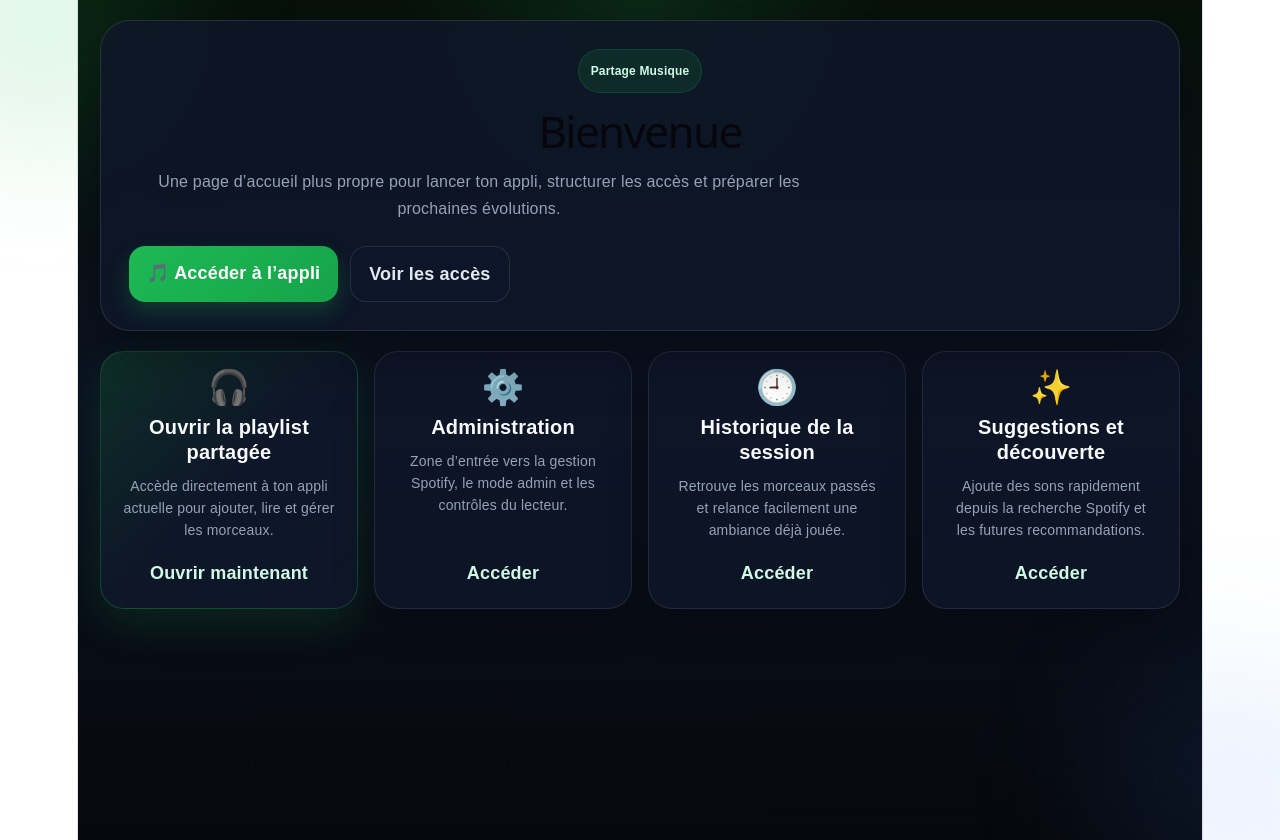
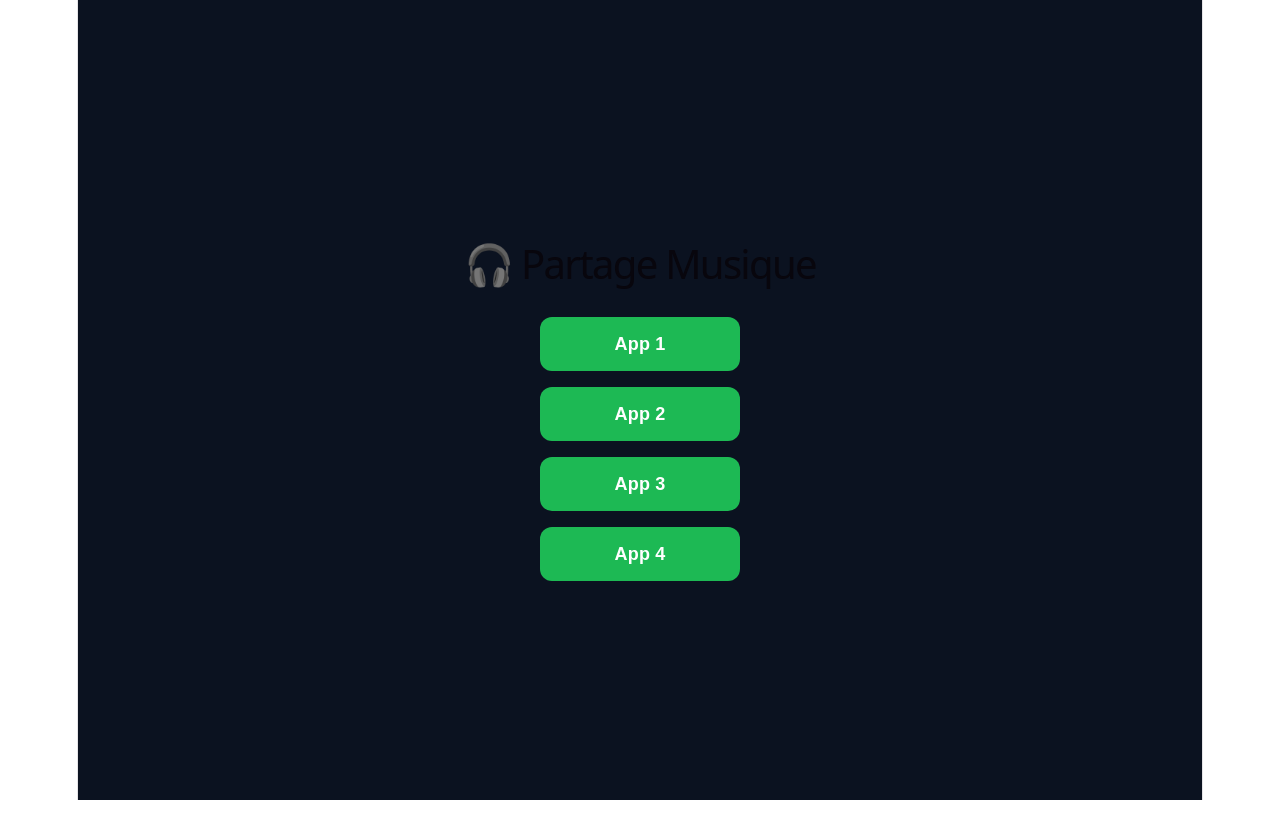
Before and after one commit to paulHourcade/partage-musique, a React (Vite) app: page / in a window 1280 px wide. After the commit the page ends 800 px from the top, so only its background shows below. Built offline with nearby package versions, Linux system fonts and the light colour scheme.

Commit message:
Update Home.jsx

```diff
--- a/src/Home.jsx
+++ b/src/Home.jsx
@@ -1,79 +1,16 @@
 import { Link } from "react-router-dom";
 
 export default function Home() {
-  const cards = [
-    {
-      title: "Ouvrir la playlist partagée",
-      text: "Accède directement à ton appli actuelle pour ajouter, lire et gérer les morceaux.",
-      to: "/app",
-      kind: "primary",
-      emoji: "🎧",
-    },
-    {
-      title: "Administration",
-      text: "Zone d’entrée vers la gestion Spotify, le mode admin et les contrôles du lecteur.",
-      to: "/app",
-      kind: "secondary",
-      emoji: "⚙️",
-    },
-    {
-      title: "Historique de la session",
-      text: "Retrouve les morceaux passés et relance facilement une ambiance déjà jouée.",
-      to: "/app",
-      kind: "secondary",
-      emoji: "🕘",
-    },
-    {
-      title: "Suggestions et découverte",
-      text: "Ajoute des sons rapidement depuis la recherche Spotify et les futures recommandations.",
-      to: "/app",
-      kind: "secondary",
-      emoji: "✨",
-    },
-  ];
-
   return (
     <div style={styles.page}>
-      <div style={styles.glowTop} />
-      <div style={styles.glowBottom} />
+      <div style={styles.container}>
+        <h1 style={styles.title}>🎧 Partage Musique</h1>
 
-      <div style={styles.shell}>
-        <div style={styles.heroCard}>
-          <div style={styles.badge}>Partage Musique</div>
-          <h1 style={styles.title}>Bienvenue</h1>
-          <p style={styles.subtitle}>
-            Une page d’accueil plus propre pour lancer ton appli, structurer les accès
-            et préparer les prochaines évolutions.
-          </p>
-
-          <div style={styles.heroActions}>
-            <Link to="/app" style={{ ...styles.button, ...styles.primaryButton }}>
-              🎵 Accéder à l’appli
-            </Link>
-            <a href="#modules" style={{ ...styles.button, ...styles.secondaryButton }}>
-              Voir les accès
-            </a>
-          </div>
-        </div>
-
-        <div id="modules" style={styles.grid}>
-          {cards.map((card) => (
-            <Link
-              key={card.title}
-              to={card.to}
-              style={{
-                ...styles.moduleCard,
-                ...(card.kind === "primary" ? styles.moduleCardPrimary : {}),
-              }}
-            >
-              <div style={styles.moduleEmoji}>{card.emoji}</div>
-              <div style={styles.moduleTitle}>{card.title}</div>
-              <div style={styles.moduleText}>{card.text}</div>
-              <div style={styles.moduleAction}>
-                {card.kind === "primary" ? "Ouvrir maintenant" : "Accéder"}
-              </div>
-            </Link>
-          ))}
+        <div style={styles.buttons}>
+          <Link to="/app1" style={styles.button}>App 1</Link>
+          <Link to="/app2" style={styles.button}>App 2</Link>
+          <Link to="/app3" style={styles.button}>App 3</Link>
+          <Link to="/app4" style={styles.button}>App 4</Link>
         </div>
       </div>
     </div>
@@ -83,142 +20,33 @@ export default function Home() {
 const styles = {
   page: {
     minHeight: "100vh",
-    position: "relative",
-    overflow: "hidden",
-    padding: 20,
-    background:
-      "radial-gradient(circle at top, rgba(29,185,84,0.14), transparent 24%), linear-gradient(180deg, #07110a 0%, #0b1220 45%, #06080d 100%)",
+    display: "flex",
+    alignItems: "center",
+    justifyContent: "center",
+    background: "#0b1220",
     fontFamily: "Arial, sans-serif",
-    color: "#f8fafc",
+    color: "white",
   },
-  glowTop: {
-    position: "fixed",
-    top: -120,
-    left: -100,
-    width: 280,
-    height: 280,
-    borderRadius: "50%",
-    background: "rgba(29,185,84,0.12)",
-    filter: "blur(60px)",
-    pointerEvents: "none",
-  },
-  glowBottom: {
-    position: "fixed",
-    bottom: -120,
-    right: -80,
-    width: 260,
-    height: 260,
-    borderRadius: "50%",
-    background: "rgba(59,130,246,0.10)",
-    filter: "blur(70px)",
-    pointerEvents: "none",
-  },
-  shell: {
-    width: "100%",
-    maxWidth: 1080,
-    margin: "0 auto",
-    position: "relative",
-    zIndex: 1,
-  },
-  heroCard: {
-    borderRadius: 30,
-    padding: 28,
-    background: "rgba(15,23,42,0.82)",
-    border: "1px solid rgba(148,163,184,0.18)",
-    boxShadow: "0 20px 60px rgba(0,0,0,0.34)",
-    backdropFilter: "blur(10px)",
-    marginBottom: 20,
-  },
-  badge: {
-    display: "inline-flex",
-    padding: "8px 12px",
-    borderRadius: 999,
-    fontSize: 12,
-    fontWeight: "bold",
-    color: "#d1fae5",
-    background: "rgba(29,185,84,0.12)",
-    border: "1px solid rgba(29,185,84,0.18)",
-    marginBottom: 16,
+  container: {
+    textAlign: "center",
   },
   title: {
-    margin: 0,
-    fontSize: 44,
-    lineHeight: 1.02,
+    fontSize: 40,
+    marginBottom: 40,
   },
-  subtitle: {
-    marginTop: 14,
-    marginBottom: 24,
-    maxWidth: 700,
-    color: "#94a3b8",
-    fontSize: 16,
-    lineHeight: 1.7,
-  },
-  heroActions: {
-    display: "flex",
-    gap: 12,
-    flexWrap: "wrap",
-  },
-  grid: {
+  buttons: {
     display: "grid",
-    gridTemplateColumns: "repeat(auto-fit, minmax(240px, 1fr))",
     gap: 16,
-  },
-  moduleCard: {
-    textDecoration: "none",
-    color: "#f8fafc",
-    borderRadius: 24,
-    padding: 22,
-    minHeight: 210,
-    display: "flex",
-    flexDirection: "column",
-    justifyContent: "space-between",
-    background: "rgba(15,23,42,0.82)",
-    border: "1px solid rgba(148,163,184,0.16)",
-    boxShadow: "0 14px 40px rgba(0,0,0,0.24)",
-    transition: "transform 0.18s ease, border-color 0.18s ease, box-shadow 0.18s ease",
-  },
-  moduleCardPrimary: {
-    background:
-      "linear-gradient(135deg, rgba(29,185,84,0.18), rgba(15,23,42,0.92), rgba(15,23,42,0.9))",
-    border: "1px solid rgba(29,185,84,0.28)",
-    boxShadow: "0 16px 44px rgba(29,185,84,0.14)",
-  },
-  moduleEmoji: {
-    fontSize: 34,
-    marginBottom: 14,
-  },
-  moduleTitle: {
-    fontSize: 20,
-    fontWeight: "bold",
-    marginBottom: 10,
-    lineHeight: 1.25,
-  },
-  moduleText: {
-    color: "#94a3b8",
-    fontSize: 14,
-    lineHeight: 1.6,
-    flex: 1,
-  },
-  moduleAction: {
-    marginTop: 18,
-    fontWeight: "bold",
-    color: "#d1fae5",
+    width: 200,
+    margin: "0 auto",
   },
   button: {
     textDecoration: "none",
-    borderRadius: 16,
-    padding: "14px 18px",
+    padding: "14px",
+    borderRadius: 12,
+    background: "#1DB954",
+    color: "white",
     fontWeight: "bold",
-    transition: "transform 0.15s ease",
-  },
-  primaryButton: {
-    color: "white",
-    background: "linear-gradient(135deg, #1DB954, #16a34a)",
-    boxShadow: "0 10px 22px rgba(29,185,84,0.24)",
-  },
-  secondaryButton: {
-    color: "#e2e8f0",
-    background: "rgba(15,23,42,0.85)",
-    border: "1px solid rgba(148,163,184,0.18)",
+    textAlign: "center",
   },
 };
```
